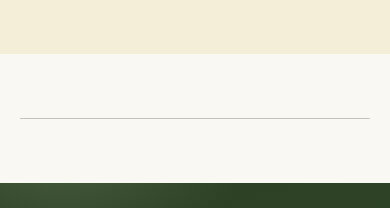
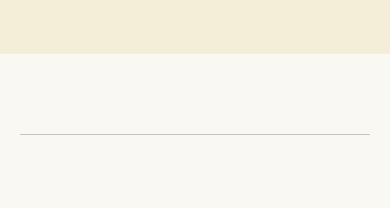
Before and after one commit to manuquiroga7/CR-iglesia, an Angular app in the folder frontend/: page /anexos in a window 390 px wide. Shown: the part 1150-1358 px from the top of the page. Built offline with nearby package versions, Linux system fonts and the light colour scheme.

Commit message:
style: margen de 80 px entre los anexos y la línea separadora en celular
Co-Authored-By: Claude Sonnet 5.5 <noreply@anthropic.com>

```diff
--- a/frontend/src/app/components/anexos/anexos.html
+++ b/frontend/src/app/components/anexos/anexos.html
@@ -17,7 +17,7 @@
 
 @for (anexo of anexos; track anexo.nombre; let i = $index) {
   @if (i > 0) {
-    <div class="mx-5 my-16 h-[1.5px] rounded-full bg-neutral-500/40 sm:hidden" aria-hidden="true"></div>
+    <div class="mx-5 my-20 h-[1.5px] rounded-full bg-neutral-500/40 sm:hidden" aria-hidden="true"></div>
   }
   <section
     class="grid grid-cols-1 lg:grid-cols-2"
```
